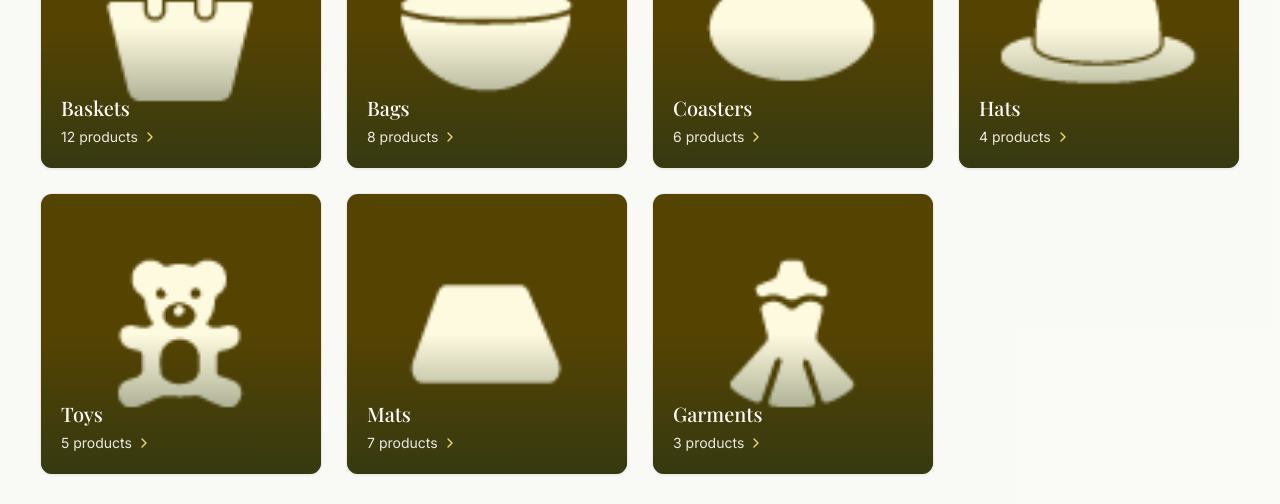
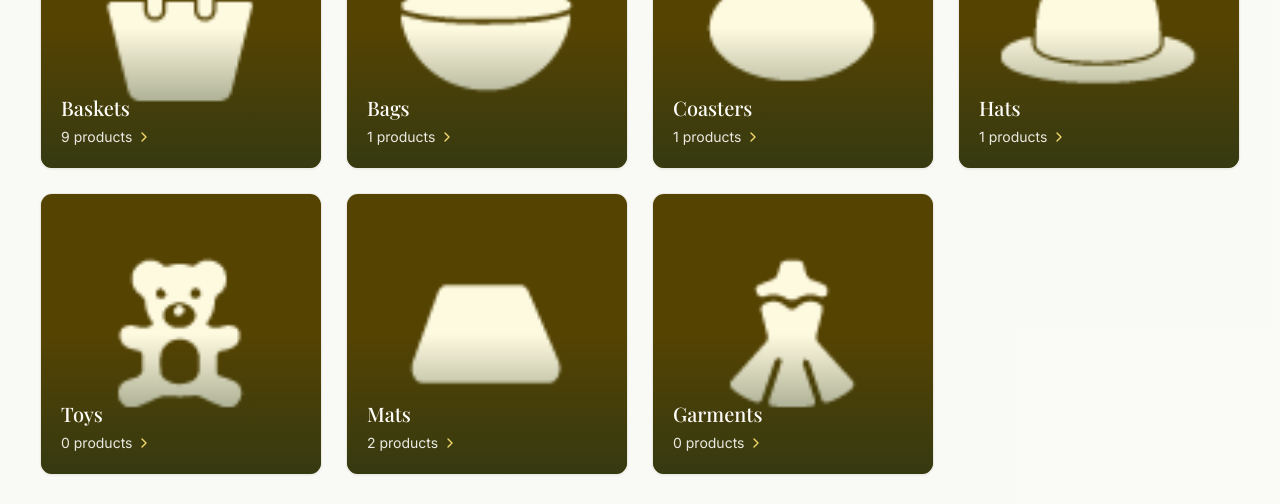
Before and after one commit to singhtanishq/SabaiCraft, a React (Vite) app in the folder frontend/: page / in a window 1280 px wide. Shown: the part 2720-3224 px from the top of the page. Built offline with nearby package versions, Linux system fonts and the light colour scheme; no server answers.

Commit message:
Update products.ts

```diff
--- a/frontend/src/data/products.ts
+++ b/frontend/src/data/products.ts
@@ -385,6 +385,12 @@ export const products: Product[] = [
   ),
 ];
 
+// Derive category counts from the actual mock catalog so the fallback dataset
+// never advertises more products per category than it really contains.
+for (const category of categories) {
+  category.productCount = products.filter((p) => p.categoryId === category.id && p.isActive).length;
+}
+
 export function getProductById(id: string): Product | undefined {
   return products.find((p) => p.id === id);
 }
```
